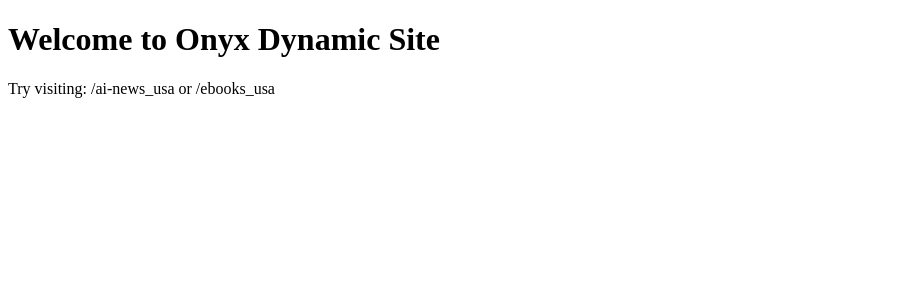
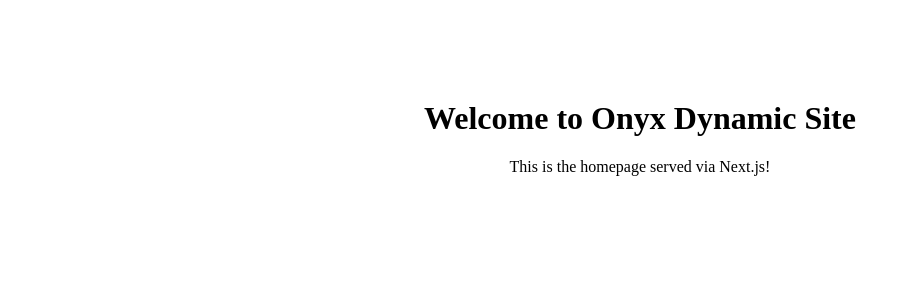
Before and after one commit to mark9joe/onyx-dynamic-site, a Next.js app: page / in a window 1280 px wide. Shown: the top 300 px of the page, without its empty margins (0-911 px from the left). Built offline with nearby package versions, Linux system fonts and the light colour scheme.

Commit message:
Update index.js

```diff
--- a/pages/index.js
+++ b/pages/index.js
@@ -1,8 +1,8 @@
 export default function Home() {
   return (
-    <div>
+    <div style={{ textAlign: "center", marginTop: "100px" }}>
       <h1>Welcome to Onyx Dynamic Site</h1>
-      <p>Try visiting: /ai-news_usa or /ebooks_usa</p>
+      <p>This is the homepage served via Next.js!</p>
     </div>
   );
 }
```
